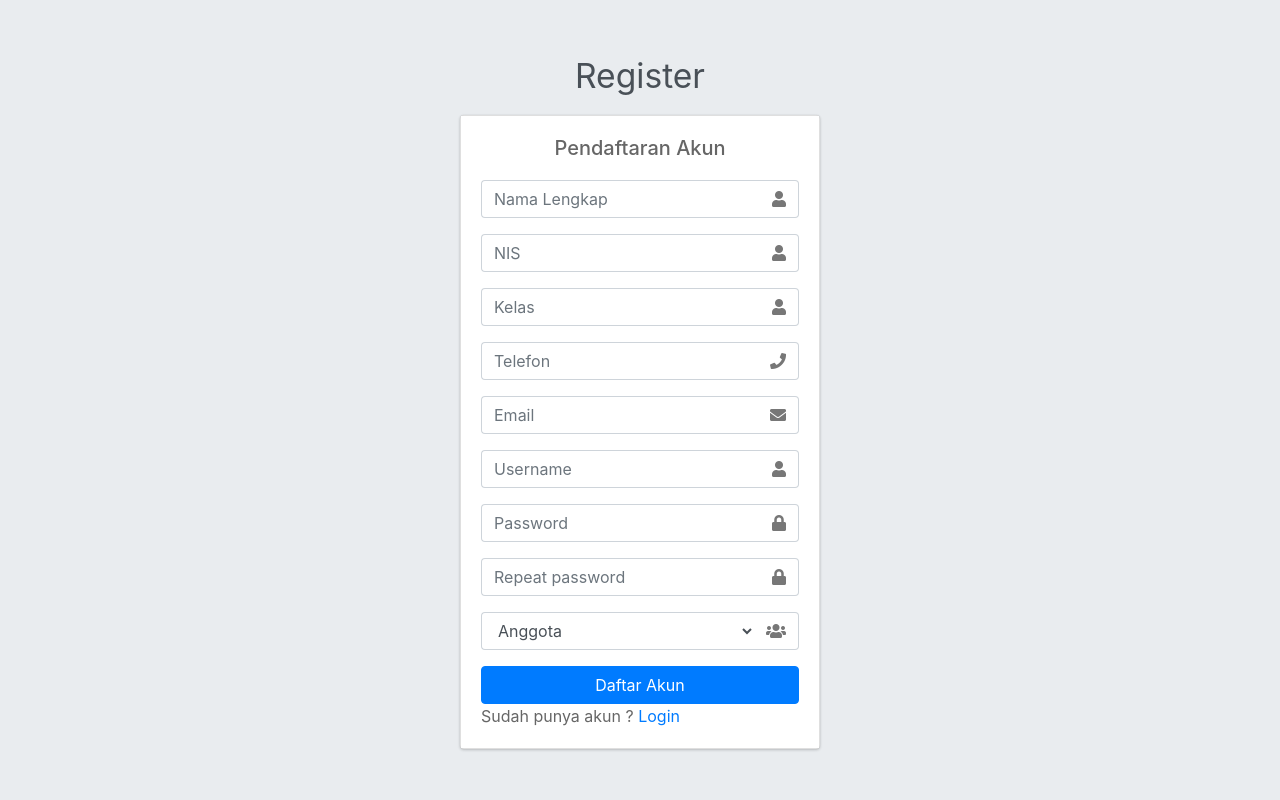
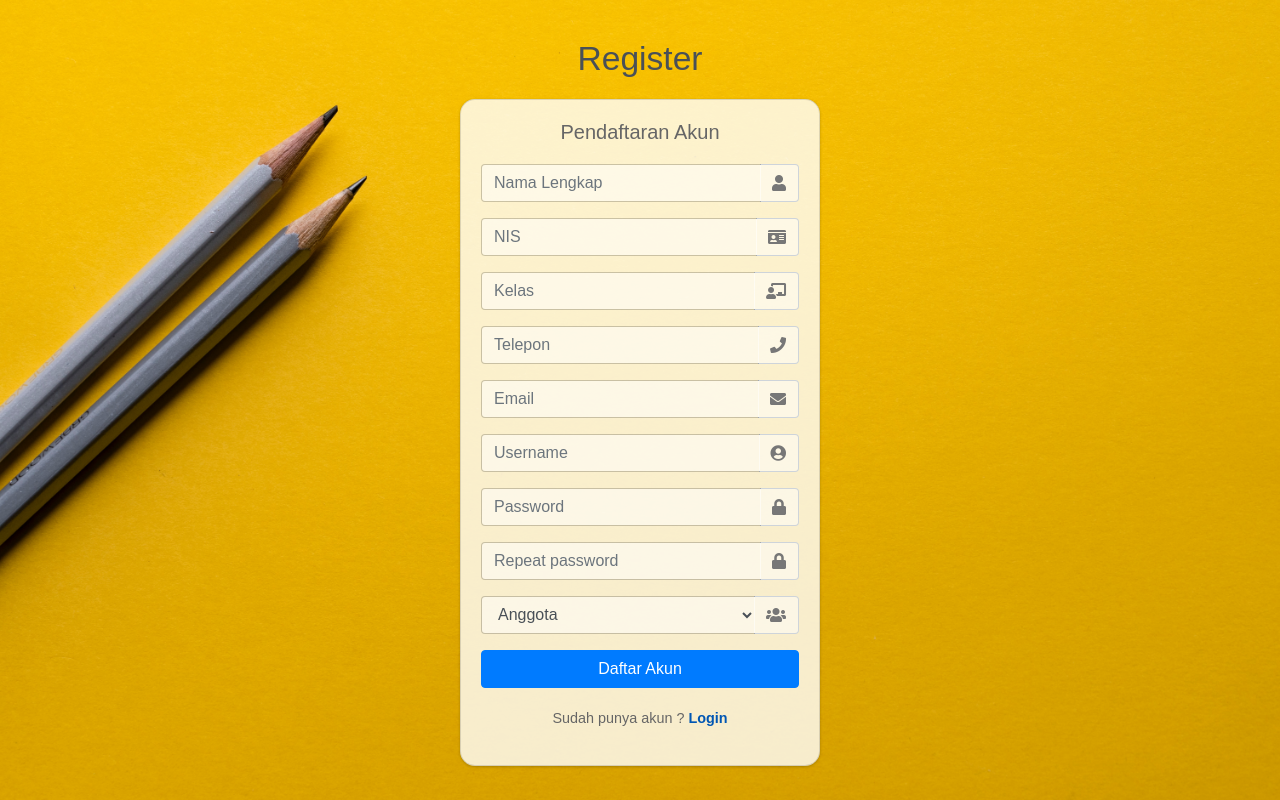
Before and after one commit to KinderJoyEnak-RY/perpustakaan_ua, a CodeIgniter app: page /database/auth/register in a window 1280 px wide. Run offline with CodeIgniter, Linux system fonts and the light colour scheme; some libraries are stand-ins or nearby versions.

Commit message:
login dan register update UI

```diff
--- a/application/views/library_view.php
+++ b/application/views/library_view.php
@@ -226,7 +226,7 @@
         </section>
 
         <!-- Divider Line -->
-        <hr style="margin: 0; border-color: #ccc;">
+        <hr style="margin: 20; border-color: #ccc;">
         <!-- Kontak Section -->
         <section id="kontak">
             <div class="container py-5">
--- a/application/views/register.php
+++ b/application/views/register.php
@@ -5,13 +5,88 @@
     <meta charset="UTF-8">
     <meta name="viewport" content="width=device-width, initial-scale=1.0">
     <title>SIMPUS UA : Register</title>
-	<link rel="icon" type="image/png" href="<?php echo base_url('uploads/img/logo.png'); ?>" />
+    <link rel="icon" type="image/png" href="<?php echo base_url('uploads/img/logo.png'); ?>" />
     <!-- Font Awesome -->
     <link rel="stylesheet" href="https://cdnjs.cloudflare.com/ajax/libs/font-awesome/5.15.1/css/all.min.css">
     <!-- AdminLTE CSS -->
     <link rel="stylesheet" href="https://cdnjs.cloudflare.com/ajax/libs/admin-lte/3.1.0/css/adminlte.min.css">
     <!-- Bootstrap CSS -->
     <link rel="stylesheet" href="https://maxcdn.bootstrapcdn.com/bootstrap/4.0.0/css/bootstrap.min.css">
+    <style>
+        /* Menambahkan Background */
+        body {
+            background: url('<?php echo base_url("uploads/img/library_background.jpg"); ?>') no-repeat center center fixed;
+            background-size: cover;
+            font-family: 'Arial', sans-serif;
+        }
+
+        /* Mengatur transparansi pada card utama */
+        .card {
+            background-color: rgba(255, 255, 255, 0.8) !important;
+            border-radius: 15px;
+        }
+
+        /* Mengatur warna latar belakang dari elemen-elemen di dalam card */
+        .card-body,
+        .login-card-body,
+        .card-header,
+        .card-footer {
+            background-color: transparent !important;
+        }
+
+        /* Mengatur transparansi pada input fields */
+        .form-control {
+            background-color: rgba(255, 255, 255, 0.5) !important;
+            /* Semi-transparan */
+            border: 1px solid rgba(0, 0, 0, 0.2);
+            /* Border tipis dengan sedikit opacity */
+        }
+
+        /* Mengatur transparansi pada input group append (ikon di samping input) */
+        .input-group-text {
+            background-color: rgba(255, 255, 255, 0.5) !important;
+            /* Semi-transparan */
+            border-left: 0;
+            /* Menghapus border kiri untuk menghindari double border */
+        }
+
+        /* Mengatur hover effect pada input fields */
+        .form-control:hover,
+        .form-control:focus {
+            background-color: rgba(255, 255, 255, 0.7) !important;
+            /* Sedikit lebih gelap saat di-hover atau di-focus */
+        }
+
+        /* Efek hover pada tombol */
+        .btn-primary:hover {
+            background-color: #0056b3;
+        }
+
+        .register-text {
+            display: block;
+            text-align: center;
+            margin-top: 20px;
+            /* Menambahkan jarak di atas teks */
+            font-size: 0.9rem;
+            /* Mengatur ukuran font */
+        }
+
+        .register-link {
+            font-weight: 600;
+            /* Membuat teks sedikit lebih tebal */
+            color: #0056b3;
+            /* Mengatur warna teks */
+            transition: color 0.3s;
+            /* Efek transisi saat di-hover */
+        }
+
+        .register-link:hover {
+            color: #003a75;
+            /* Mengubah warna saat di-hover */
+            text-decoration: underline;
+            /* Menambahkan garis bawah saat di-hover */
+        }
+    </style>
 </head>
 
 <body class="hold-transition register-page">
@@ -35,6 +110,7 @@
                     </div>
                 <?php endif; ?>
                 <form action="<?php echo base_url('auth/register'); ?>" method="post">
+                    <!-- Nama Lengkap -->
                     <div class="input-group mb-3">
                         <input type="text" class="form-control" name="nama" placeholder="Nama Lengkap">
                         <div class="input-group-append">
@@ -43,29 +119,35 @@
                             </div>
                         </div>
                     </div>
-					<div class="input-group mb-3">
+                    <!-- NIS -->
+                    <div class="input-group mb-3">
                         <input type="number" class="form-control" name="nis" placeholder="NIS">
                         <div class="input-group-append">
                             <div class="input-group-text">
-                                <span class="fas fa-user"></span>
+                                <span class="fas fa-id-card"></span>
                             </div>
                         </div>
-                    </div> <div class="input-group mb-3">
+                    </div>
+                    <!-- Kelas -->
+                    <div class="input-group mb-3">
                         <input type="text" class="form-control" name="kelas" placeholder="Kelas">
                         <div class="input-group-append">
                             <div class="input-group-text">
-                                <span class="fas fa-user"></span>
+                                <span class="fas fa-chalkboard-teacher"></span>
                             </div>
                         </div>
-                    </div> <div class="input-group mb-3">
-                        <input type="number" class="form-control" name="telefon" placeholder="Telefon">
+                    </div>
+                    <!-- Telepon -->
+                    <div class="input-group mb-3">
+                        <input type="number" class="form-control" name="telefon" placeholder="Telepon">
                         <div class="input-group-append">
                             <div class="input-group-text">
                                 <span class="fas fa-phone"></span>
                             </div>
                         </div>
-					</div>
-					<div class="input-group mb-3">
+                    </div>
+                    <!-- Email -->
+                    <div class="input-group mb-3">
                         <input type="email" class="form-control" name="email" placeholder="Email">
                         <div class="input-group-append">
                             <div class="input-group-text">
@@ -73,14 +155,16 @@
                             </div>
                         </div>
                     </div>
+                    <!-- Username -->
                     <div class="input-group mb-3">
                         <input type="text" class="form-control" name="username" placeholder="Username">
                         <div class="input-group-append">
                             <div class="input-group-text">
-                                <span class="fas fa-user"></span>
+                                <span class="fas fa-user-circle"></span>
                             </div>
                         </div>
                     </div>
+                    <!-- Password -->
                     <div class="input-group mb-3">
                         <input type="password" class="form-control" name="password" placeholder="Password">
                         <div class="input-group-append">
@@ -89,6 +173,7 @@
                             </div>
                         </div>
                     </div>
+                    <!-- Repeat Password -->
                     <div class="input-group mb-3">
                         <input type="password" class="form-control" name="password_repeat" placeholder="Repeat password">
                         <div class="input-group-append">
@@ -97,10 +182,11 @@
                             </div>
                         </div>
                     </div>
+                    <!-- Role -->
                     <div class="input-group mb-3">
                         <select class="form-control" name="role">
+                            <option value="anggota">Anggota</option>
                             <!-- <option value="staff">Staff</option> -->
-                            <option value="anggota">Anggota</option>
                         </select>
                         <div class="input-group-append">
                             <div class="input-group-text">
@@ -108,15 +194,16 @@
                             </div>
                         </div>
                     </div>
+                    <!-- Submit Button -->
                     <div class="row">
-                        <!-- /.col -->
                         <div class="col-12">
                             <button type="submit" class="btn btn-primary btn-block">Daftar Akun</button>
                         </div>
-                        <!-- /.col -->
                     </div>
                 </form>
-                Sudah punya akun ? <a href="<?php echo base_url('auth/login'); ?>" class="text-center">Login</a>
+                <p class="register-text">
+                    Sudah punya akun ? <a href="<?php echo base_url('auth/login'); ?>" class="text-center register-link">Login</a>
+                </p>
             </div>
             <!-- /.form-box -->
         </div><!-- /.card -->
```
Also changed, not shown: application/views/login.php (+78 -3 lines).
